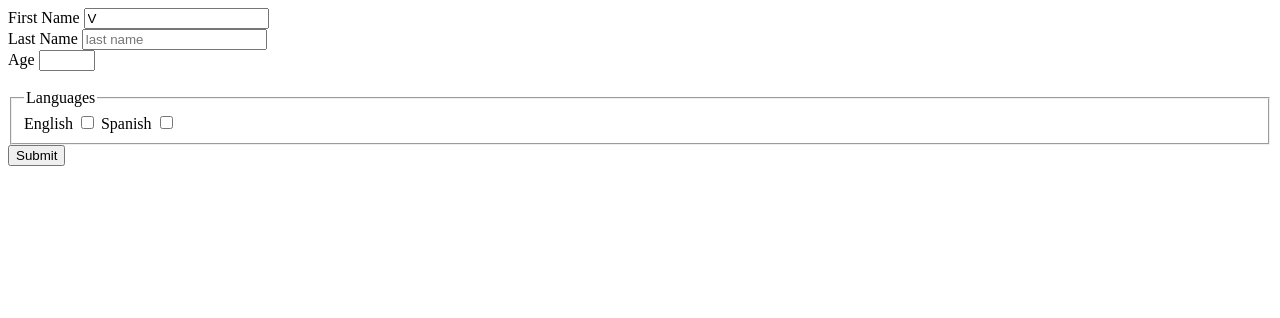
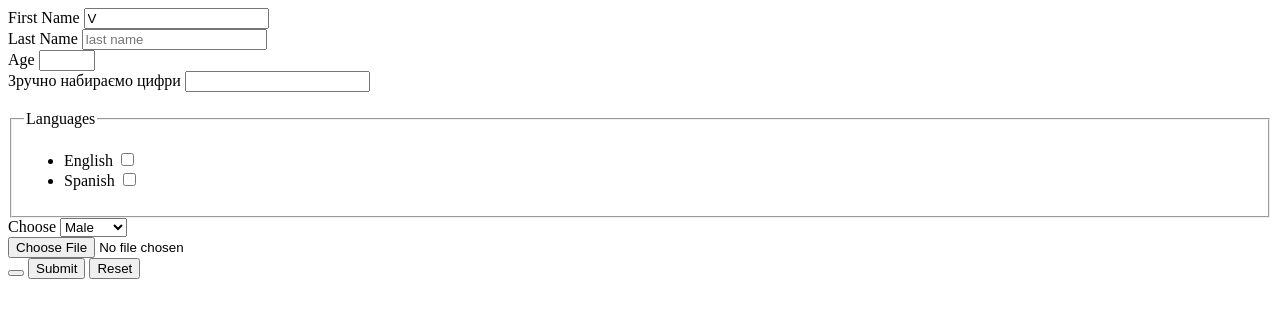
Before and after one commit to VLSLV333/CSS-PART3-EPAM, a plain HTML site: page forms.html in a window 1280 px wide. Drawn offline with Linux system fonts and the light colour scheme.

Commit message:
css3 and html3 together

```diff
--- a/index.html
+++ b/forms.html
@@ -17,7 +17,10 @@
         <input type="text" name="last_name" id="last-name" required placeholder="last name"></input>
     </div>
     <div>
-        <label for="">Age <input type="number" min="0" max="10"></label>
+        <label for="">Age <input type="number" step="5" min="0" max="10"></label>
+    </div>
+    <div>
+        <label for="">Зручно набираємо цифри <input type="tel"></label>
     </div>
     <!-- <div>
         <label for="">Date <input type="date"></label>
@@ -25,12 +28,28 @@
     <br>
     <fieldset>
         <legend>Languages</legend> <!--в чекбоксах обов*язково потрібно вказувати поле "велью", щоб сервер отримував значення, які були обрані.-->
-        <label for="english">English</label>
-        <input type="checkbox" value="english" name="languages" id="english">
-        <label for="spanish">Spanish</label>
-        <input type="checkbox" value="spanish" name="languages" id="spanish">
+        <ul>
+            <li>
+                <label for="english">English</label>
+                <input type="checkbox" value="english" name="languages" id="english">
+            </li>
+            <li>
+                <label for="spanish">Spanish</label>
+                <input type="checkbox" value="spanish" name="languages" id="spanish">
+            </li>
+        </ul>
     </fieldset>
+    <label for="sex">Choose</label>
+    <select name="sex" id="sex">
+        <option value="male">Male</option>
+        <option value="female">Female</option>
+    </select>
+    <br>
+    <input type="file">
+    <br>
+    <button type="button"></button> <!--кнопка для джави-->
     <button type="submit">Submit</button>
+    <button type="reset">Reset</button>
 </form>
 
 
```
